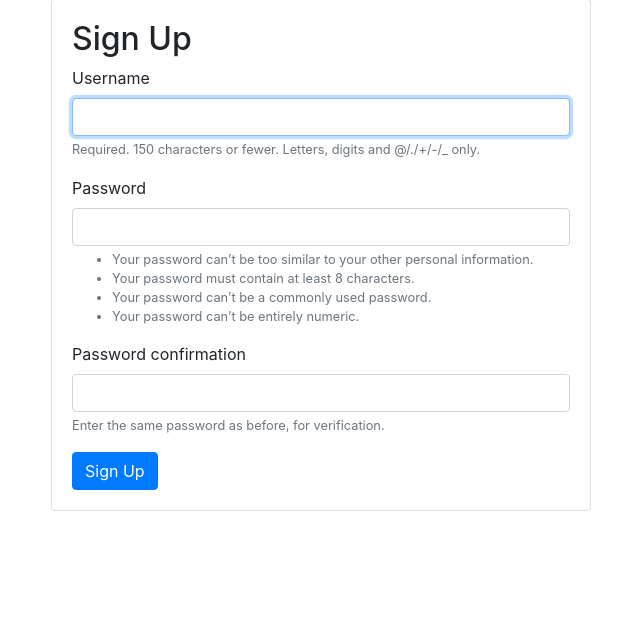
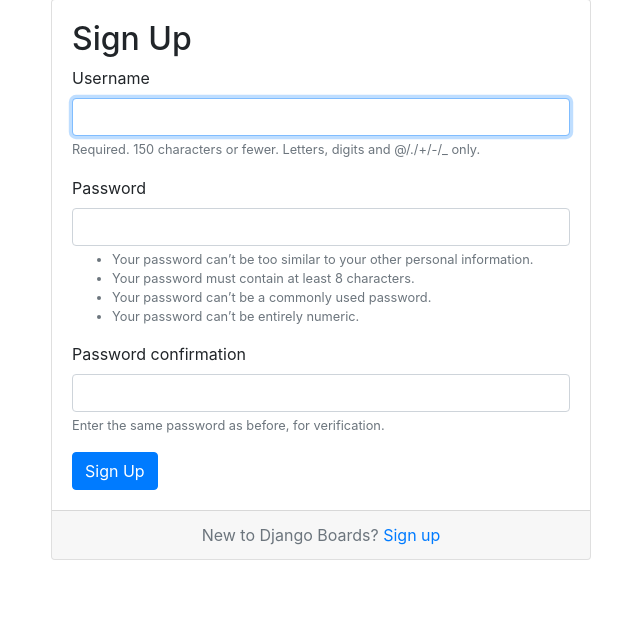
Before and after one commit to Dukehyper/django_project, a Django app: page /signup/ in a window 1280 px wide. Shown: the part 81-709 px from the top of the page, without its empty margins (319-959 px from the left). Run offline with Django 3.2, Linux system fonts and the light colour scheme; some libraries are stand-ins or nearby versions.

Commit message:
login Update

```diff
--- a/mysite/core/templates/core/registration/signup.html
+++ b/mysite/core/templates/core/registration/signup.html
@@ -9,8 +9,11 @@
                 <form method="POST">
                     {% csrf_token %}
                     {{ form|crispy }}
-                    <button type="submit"class="btn btn-primary">Sign Up</button>
+                    <button type="submit" class="btn btn-primary">Sign Up</button>
                 </form>
+            </div>
+            <div class="card-footer text-muted text-center">
+                New to Django Boards? <a href="{% url 'signup' %}">Sign up</a>
             </div>
         </div>
     </div>
```
